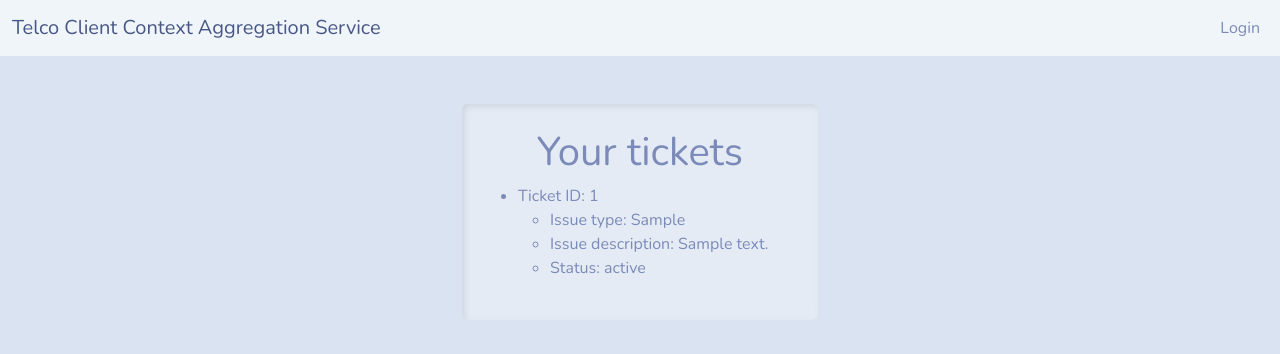
After one commit to WSokoll/TelcoClientContextAggregationService, a Python web app: template app/templates/tickets.jinja in a window 1280 px wide. The commit adds this page. Shown: the top 354 px of the page. Run offline with Jinja, Linux system fonts and the light colour scheme; the template is opened without the code that fills it: most values are stand-ins (such as "Sample title", 1, 10 or a date in 2020); some libraries are stand-ins or nearby versions.

Commit message:
User tickets endpoint

```diff
--- a/app/app.py
+++ b/app/app.py
@@ -119,4 +119,7 @@ def create_app():
     from app.views.report import bp as bp_report
     app.register_blueprint(bp_report)
 
+    from app.views.tickets import bp as bp_tickets
+    app.register_blueprint(bp_tickets)
+
     return app
--- a/app/templates/base.jinja
+++ b/app/templates/base.jinja
@@ -58,6 +58,9 @@
 
           {% if current_user.is_authenticated %}
             <li class="nav-item">
+              <a class="nav-link" href="{{ url_for('tickets.get_tickets') }}">Your tickets</a>
+            </li>
+            <li class="nav-item">
               <a class="nav-link" href="{{ url_for('report.get_post') }}">Report a problem</a>
             </li>
 
--- /dev/null
+++ b/app/templates/tickets.jinja
@@ -0,0 +1,27 @@
+{% extends 'base.jinja' %}
+{% block content %}
+
+ <div class="container my-5">
+    <div class="row justify-content-center">
+      <div class="col-lg-4 col-md-6 col-sm-8">
+        <div class="card">
+          <div class="card-body">
+             <h1 class="row justify-content-center">Your tickets</h1>
+            <ul>
+            {% for ticket_id, ticket_data in tickets.items() %}
+                <li>Ticket ID: {{ ticket_id }}</li>
+                <ul>
+                    <li>Issue type: {{ ticket_data.issueType }}</li>
+                    <li>Issue description: {{ ticket_data.issueDescription }}</li>
+                    <li>Status: {{ ticket_data.status }}</li>
+                </ul>
+            {% endfor %}
+            </ul>
+          </div>
+        </div>
+      </div>
+    </div>
+  </div>
+
+
+{% endblock %}
```
Also changed, not shown: app/views/tickets.py (added, +19 -0 lines).
